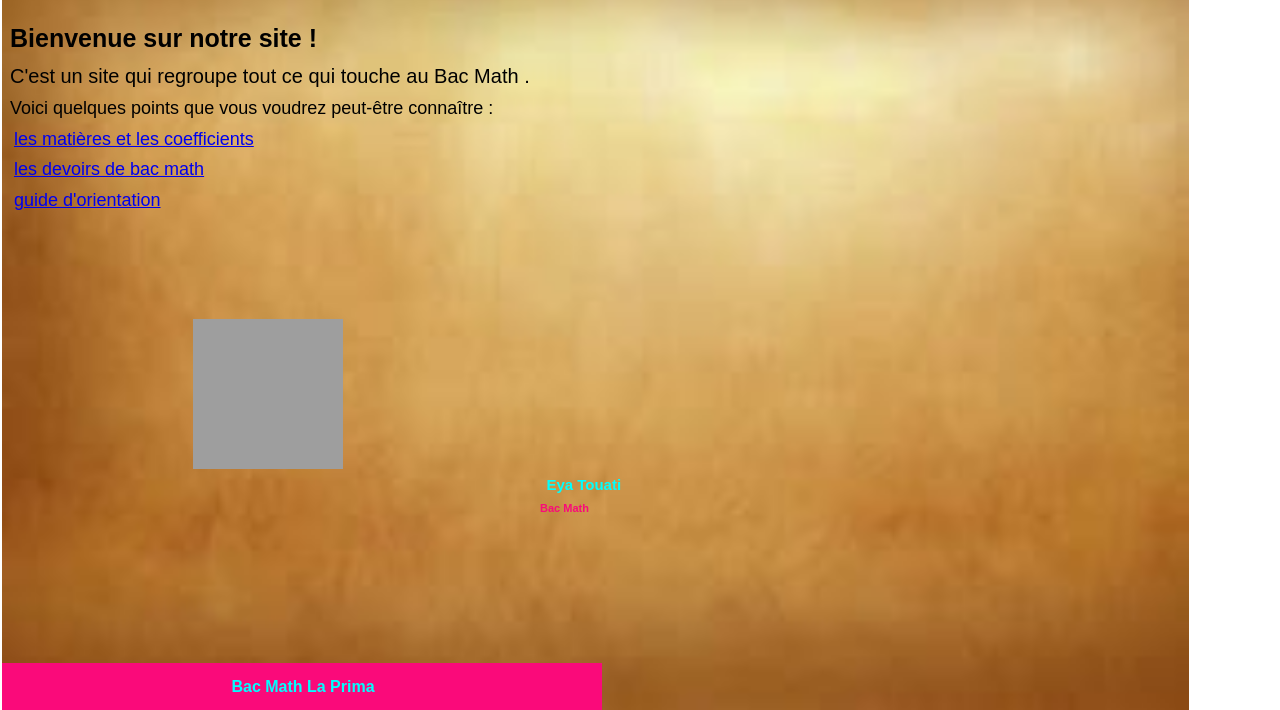
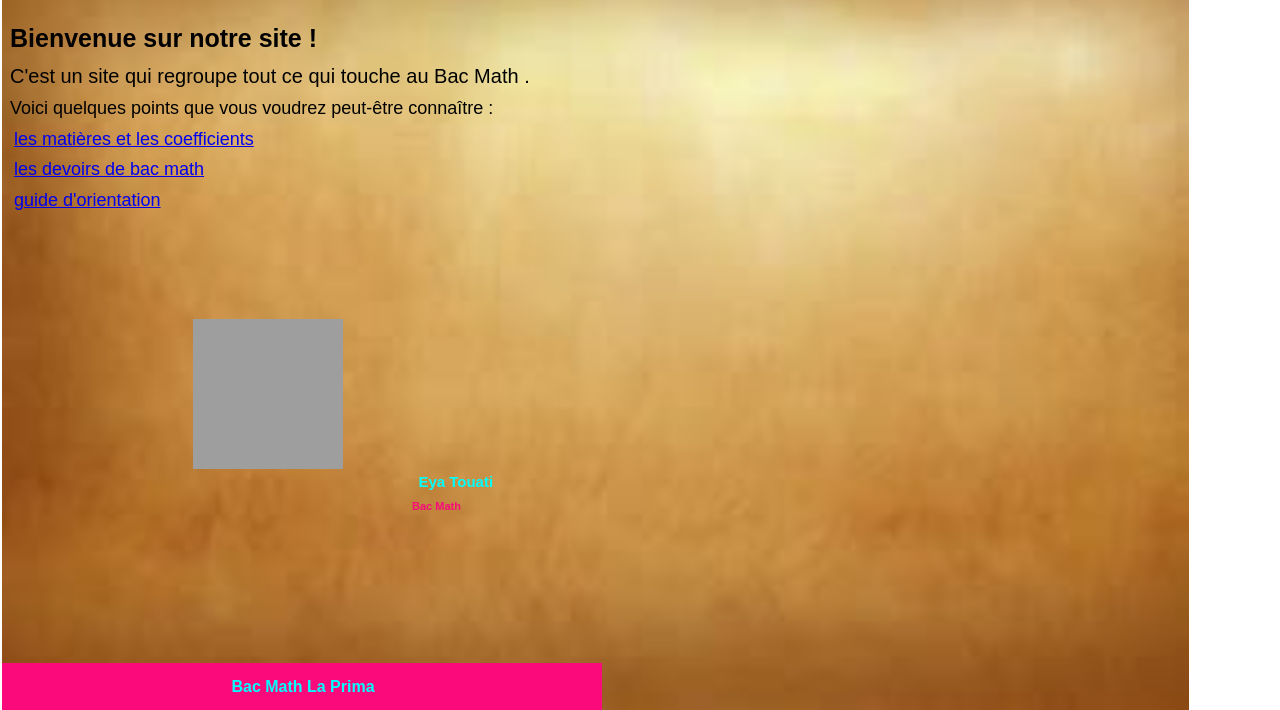
Before and after one commit to Feral107/Bac-Math, a plain HTML site: page index.html in a window 1280 px wide. Shown: the part 90-800 px from the top of the page. Drawn offline with Linux system fonts and the light colour scheme; grey boxes are pictures that could not be loaded.

Commit message:
Update index.css

```diff
--- a/index.css
+++ b/index.css
@@ -40,7 +40,7 @@ html, body {
     font-weight: bold; /* Optionnel : rend le texte plus visible */
 }
 #eee , #zzz {
-    margin-top: -1.3%;
+    margin-top: -1.5%;
 }
 
 p{
@@ -49,13 +49,13 @@ p{
 #eee{
     color: hsl(332, 96%, 51%);
     font-size: 11px;
-    margin-left: 40%;
+    margin-left: 30%;
     position: absolute;
     padding-top:20px;
 
 }
 #zzz{
-    margin-left: 40.5%;
+    margin-left: 30.5%;
     font-size: 15px;
     position: absolute;
     padding-top:20px;
```
